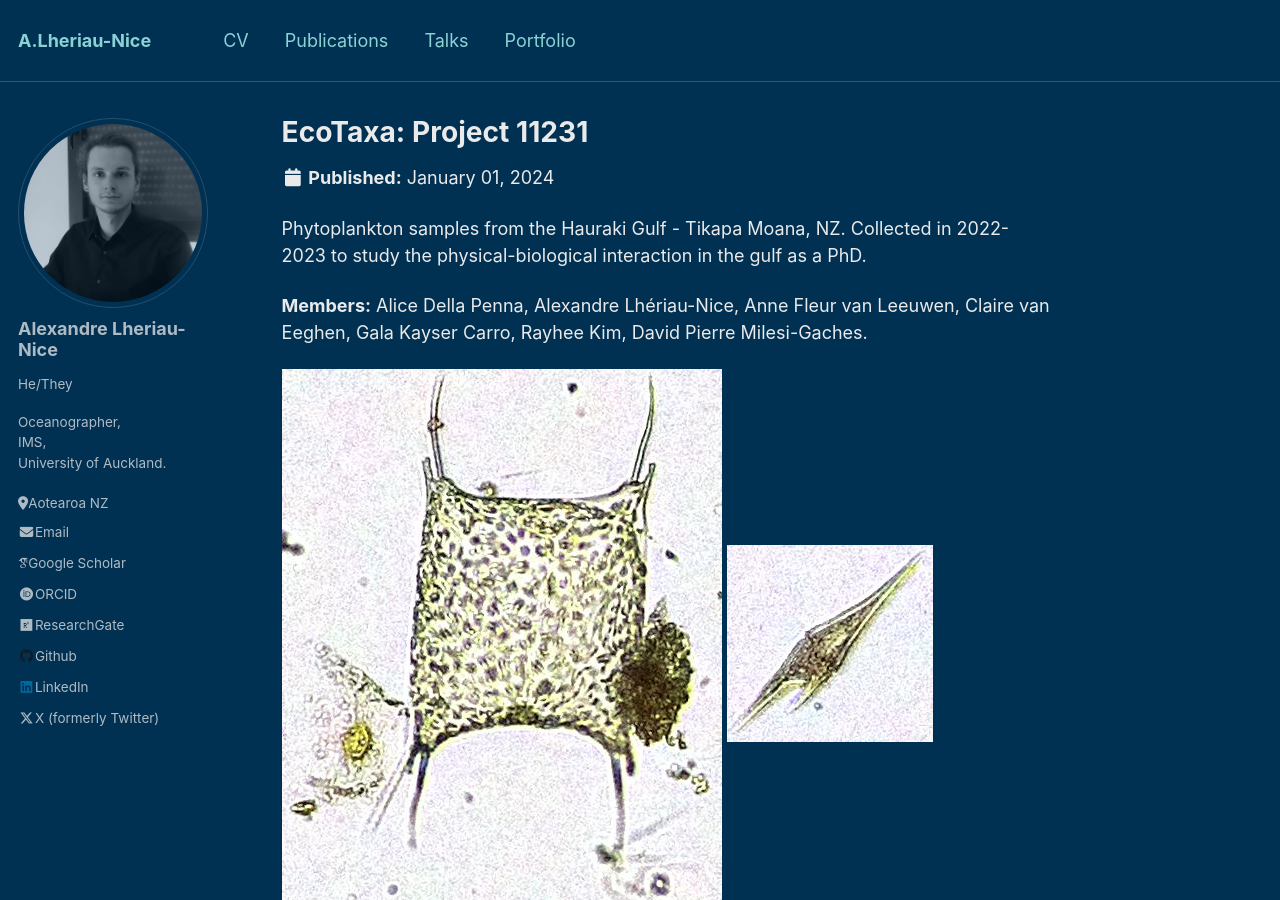
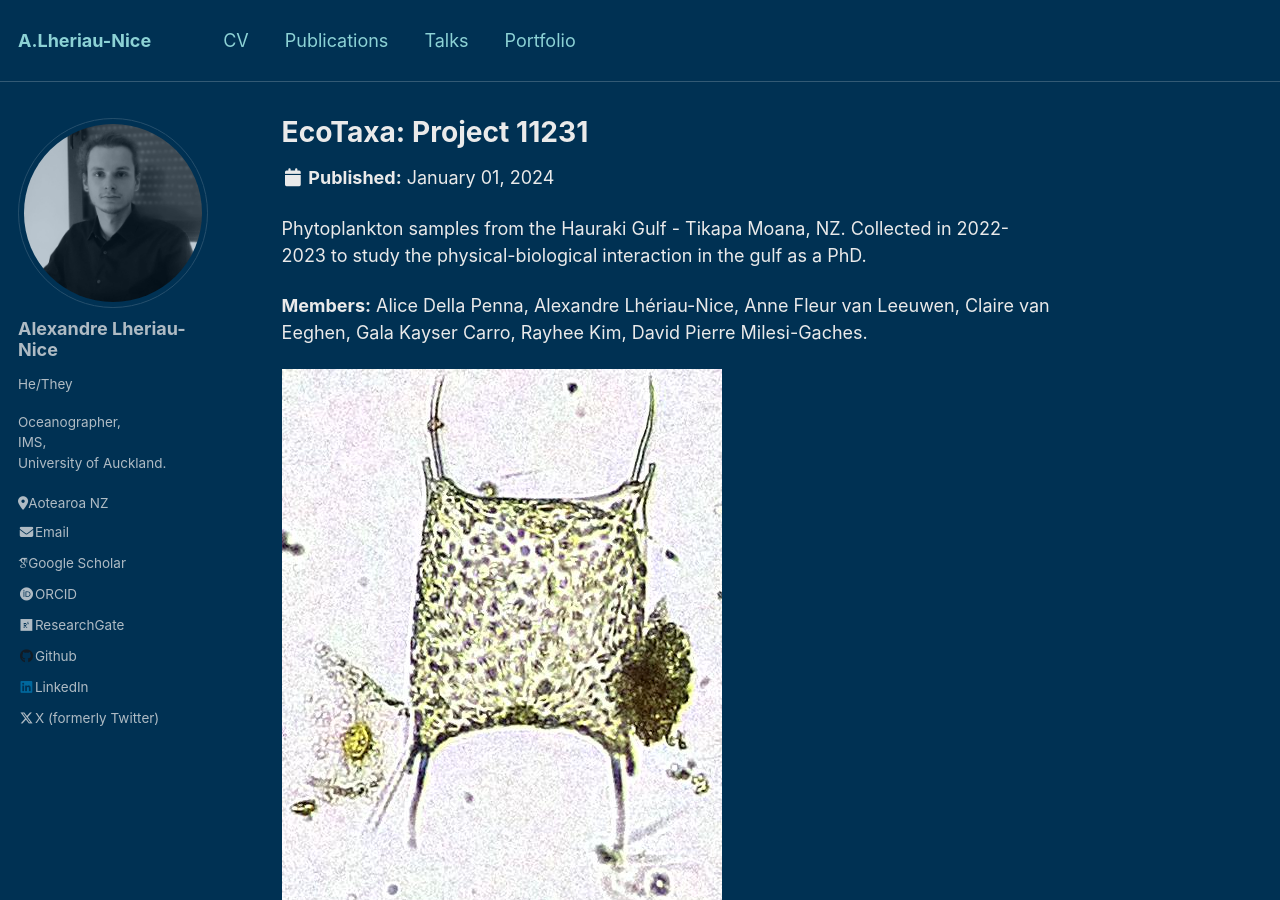
Before and after one commit to AlxLhrNc/AlxLhrNc.github.io, a Jekyll site: the page built from _portfolio/2024_EcoTaxa.md, in a window 1280 px wide and 900 px high. Built offline with Jekyll 4.4.1, drawn with Linux system fonts in a browser that asks for light colours; some web fonts are replaced.

Commit message:
Update 2024_EcoTaxa.md

```diff
--- a/_portfolio/2024_EcoTaxa.md
+++ b/_portfolio/2024_EcoTaxa.md
@@ -11,7 +11,12 @@ Phytoplankton samples from the Hauraki Gulf - Tikapa Moana, NZ. Collected in 202
 **Members:**
 Alice Della Penna, Alexandre Lhériau-Nice, Anne Fleur van Leeuwen, Claire van Eeghen, Gala Kayser Carro, Rayhee Kim, David Pierre Milesi-Gaches.
 
-<img src="https://alxlhrnc.github.io/images/bidulfia_sp.jpg" width=auto height=180px> <img src='https://alxlhrnc.github.io/images/Ceratium_furca.jpg' width=auto height=180px> <img src='https://alxlhrnc.github.io/images/Chaetoceros_sp.jpg' width=auto height=180px> <img src='https://alxlhrnc.github.io/images/Copepoda.jpg' width=auto height=180px> <img src='https://alxlhrnc.github.io/images/Neoceratium_fusus.jpg' width=auto height=180px> <img src='https://alxlhrnc.github.io/images/Dinophyceae.jpg' width=auto height=180px> <img src='https://alxlhrnc.github.io/images/Nauplius.jpg' width=auto height=180px> <img src='https://alxlhrnc.github.io/images/Neocaratium_tripos.jpg' width=auto height=180px> <img src='https://alxlhrnc.github.io/images/Ornithocernus_sp.jpg' width=auto height=180px> <img src='https://alxlhrnc.github.io/images/Pleurosigma_sp.jpg' width=auto height=180px> <img src='https://alxlhrnc.github.io/images/Protoperidinium_oceanica.jpg' width=auto height=180px> <img src='https://alxlhrnc.github.io/images/Protoperidinium_pellucidum.jpg' width=auto height=180px> <img src='https://alxlhrnc.github.io/images/Pysocystis_lunala.jpg' width=auto height=180px> <img src='https://alxlhrnc.github.io/images/Radiolaria_sp.jpg' width=auto height=180px> <img src='https://alxlhrnc.github.io/images/Dytilum_sp.jpg' width=auto height=180px> <img src='https://alxlhrnc.github.io/images/Rhizosolenia_robusta.jpg' width=auto height=180px>
+<img src="https://alxlhrnc.github.io/images/bidulfia_sp.jpg" width=auto height=180px>
+<img src="https://alxlhrnc.github.io/images/bidulfia_sp.jpg" width=auto height="180">
+<img src="https://alxlhrnc.github.io/images/bidulfia_sp.jpg" height="180">
+<!---
+<img src='https://alxlhrnc.github.io/images/Ceratium_furca.jpg' width=auto height=180px> <img src='https://alxlhrnc.github.io/images/Chaetoceros_sp.jpg' width=auto height=180px> <img src='https://alxlhrnc.github.io/images/Copepoda.jpg' width=auto height=180px> <img src='https://alxlhrnc.github.io/images/Neoceratium_fusus.jpg' width=auto height=180px> <img src='https://alxlhrnc.github.io/images/Dinophyceae.jpg' width=auto height=180px> <img src='https://alxlhrnc.github.io/images/Nauplius.jpg' width=auto height=180px> <img src='https://alxlhrnc.github.io/images/Neocaratium_tripos.jpg' width=auto height=180px> <img src='https://alxlhrnc.github.io/images/Ornithocernus_sp.jpg' width=auto height=180px> <img src='https://alxlhrnc.github.io/images/Pleurosigma_sp.jpg' width=auto height=180px> <img src='https://alxlhrnc.github.io/images/Protoperidinium_oceanica.jpg' width=auto height=180px> <img src='https://alxlhrnc.github.io/images/Protoperidinium_pellucidum.jpg' width=auto height=180px> <img src='https://alxlhrnc.github.io/images/Pysocystis_lunala.jpg' width=auto height=180px> <img src='https://alxlhrnc.github.io/images/Radiolaria_sp.jpg' width=auto height=180px> <img src='https://alxlhrnc.github.io/images/Dytilum_sp.jpg' width=auto height=180px> <img src='https://alxlhrnc.github.io/images/Rhizosolenia_robusta.jpg' width=auto height=180px>
+--->
 
 Project access: [EcoTaxa](https://ecotaxa.obs-vlfr.fr/prj/11231).
 
```
